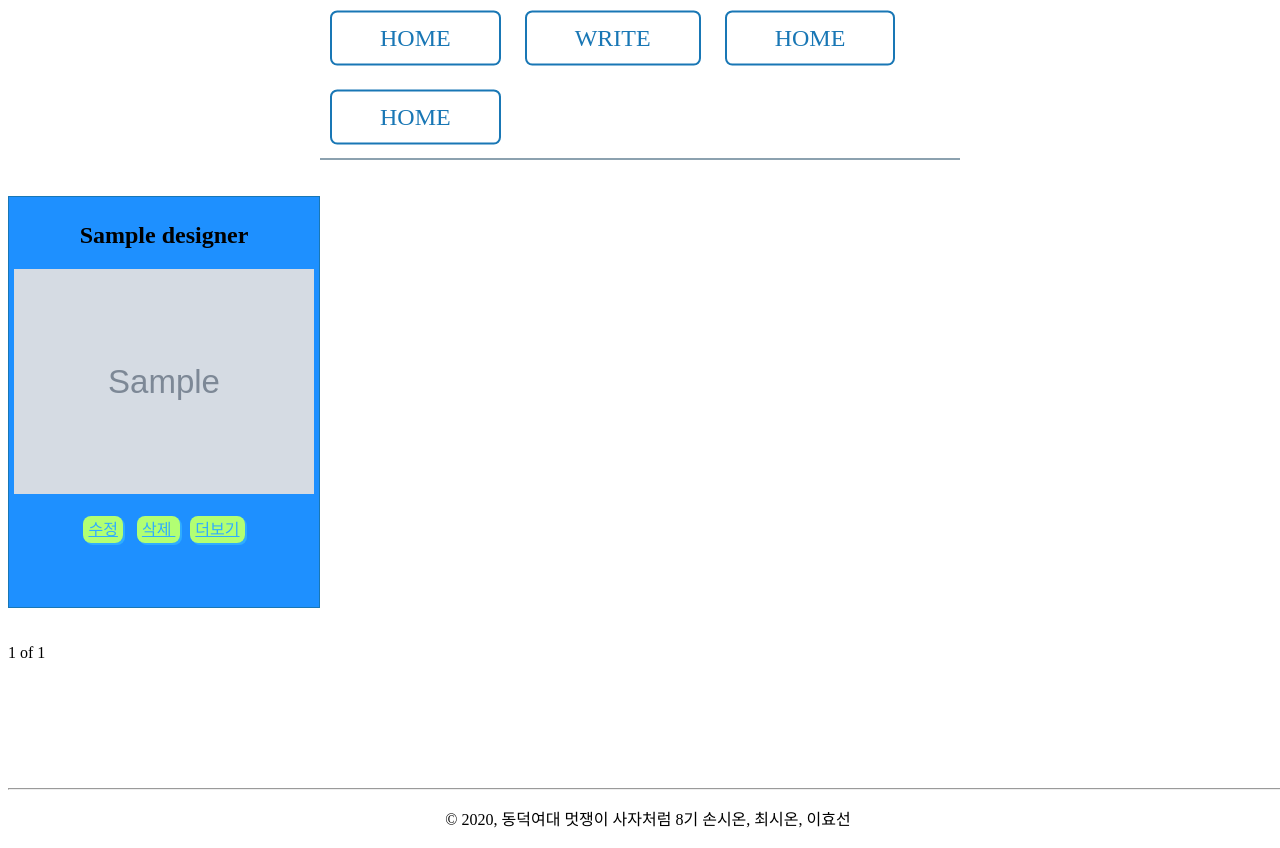
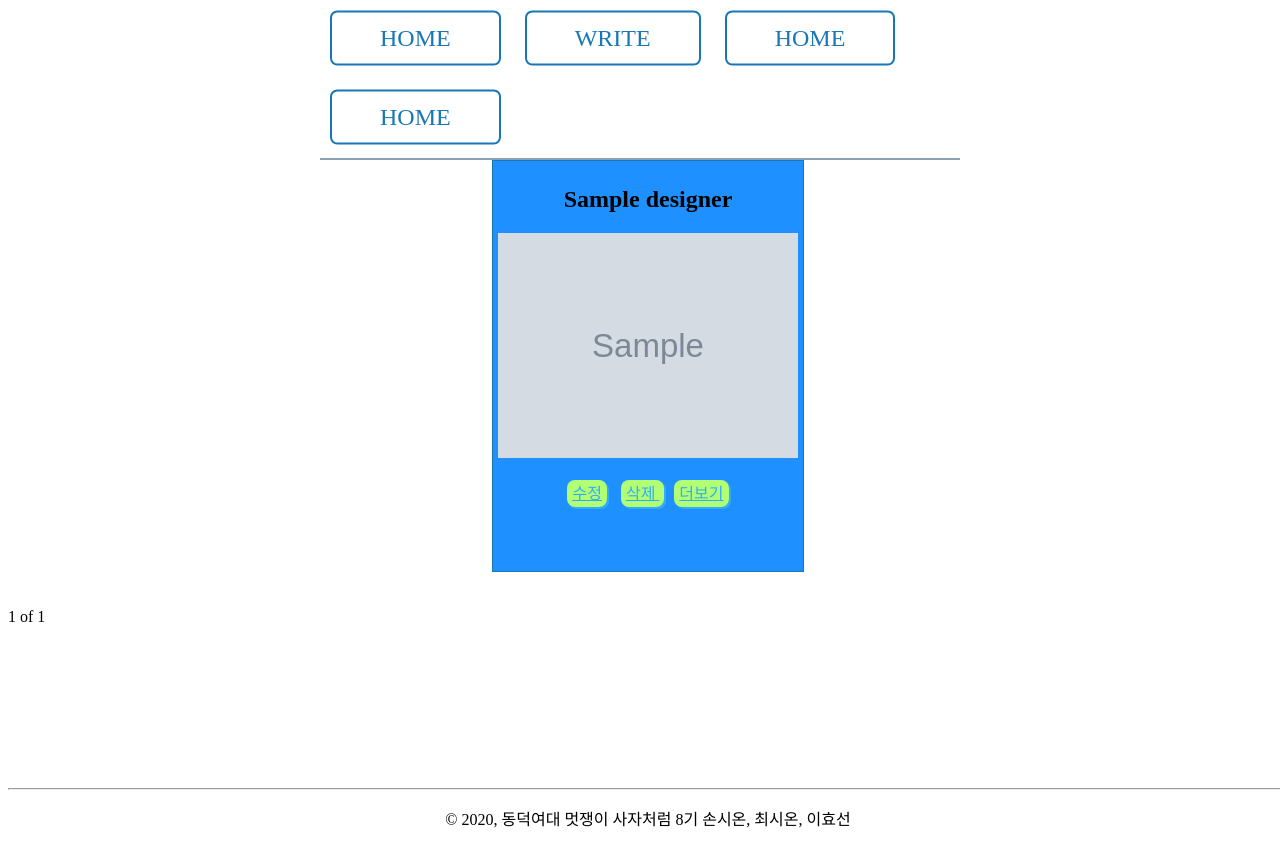
Before and after one commit to oni-ss/hw0822-dreamary, a Django app: page / in a window 1280 px wide. Shown: the top 848 px of the page. Run offline with Django 3.2, Linux system fonts and the light colour scheme; tables that the repository leaves empty hold one stand-in row (values such as "Sample post"); grey boxes marked "Sample" are stand-in pictures; some web fonts are replaced.

Commit message:
스타일수정

```diff
--- a/DreamaryProj/DreamaryApp/static/style.css
+++ b/DreamaryProj/DreamaryApp/static/style.css
@@ -104,6 +104,7 @@
     text-align: center;
 }
 .card {
+    display: inline-block;
     background-color: dodgerblue;
     text-align: center;
     border: solid 1px #1977b5;
@@ -111,3 +112,11 @@
     height: 400px;
     width: 300px;
 }
+
+.article {
+    text-align: center;
+}
+
+.paginator {
+    text-align: center;
+}
--- a/DreamaryProj/DreamaryApp/templates/home.html
+++ b/DreamaryProj/DreamaryApp/templates/home.html
@@ -7,7 +7,6 @@
     <div class="article">
         <!-- 블로그 글 띄우는 부분 -->
         {% for blog in posts %}
-        <br><br>
         <div class="card">
             <h2>{{blog.name}}</h2>
             {% if blog.image %}
```
Also changed, not shown: DreamaryProj/media/images/app2.jpg (added), DreamaryProj/media/images/art1.jpg (added), DreamaryProj/media/images/art2.JPG (added), DreamaryProj/media/images/art2_R1DcEBS.JPG (added).
